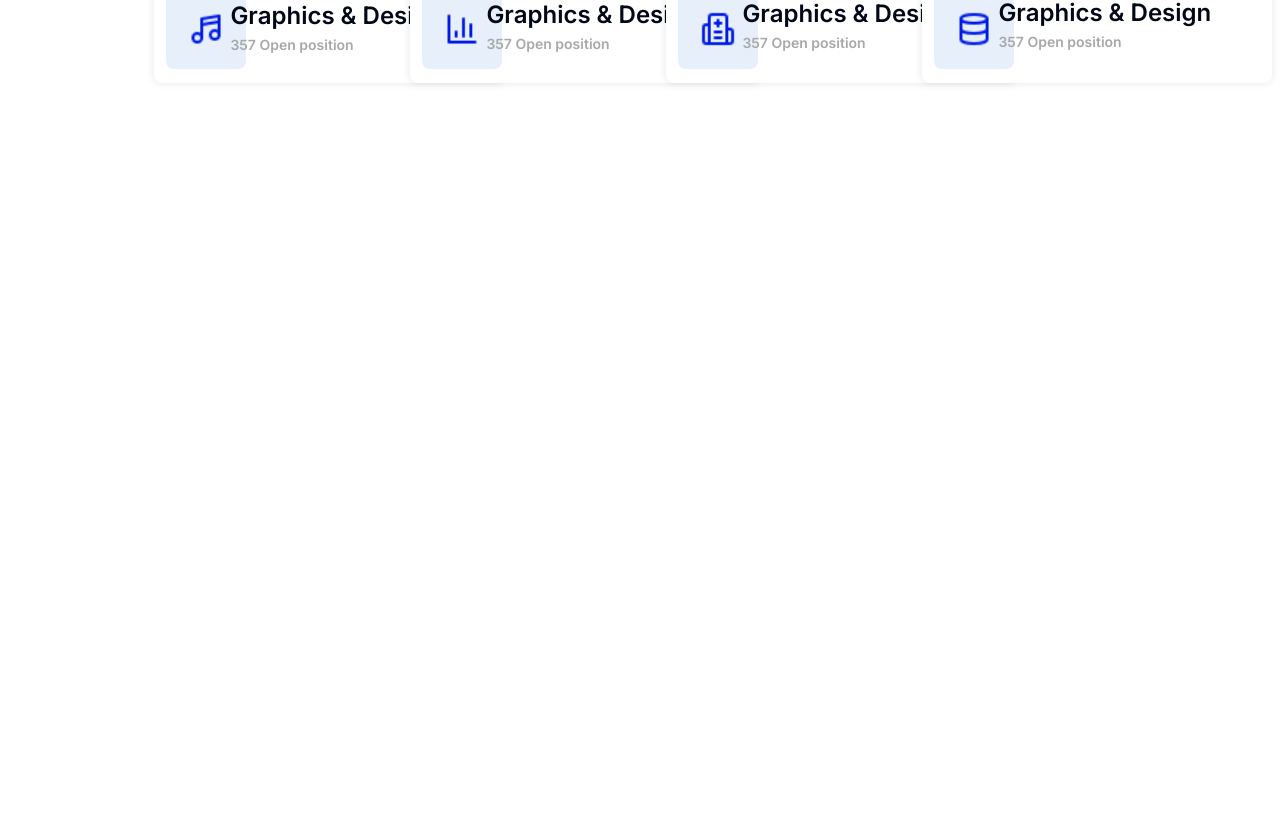
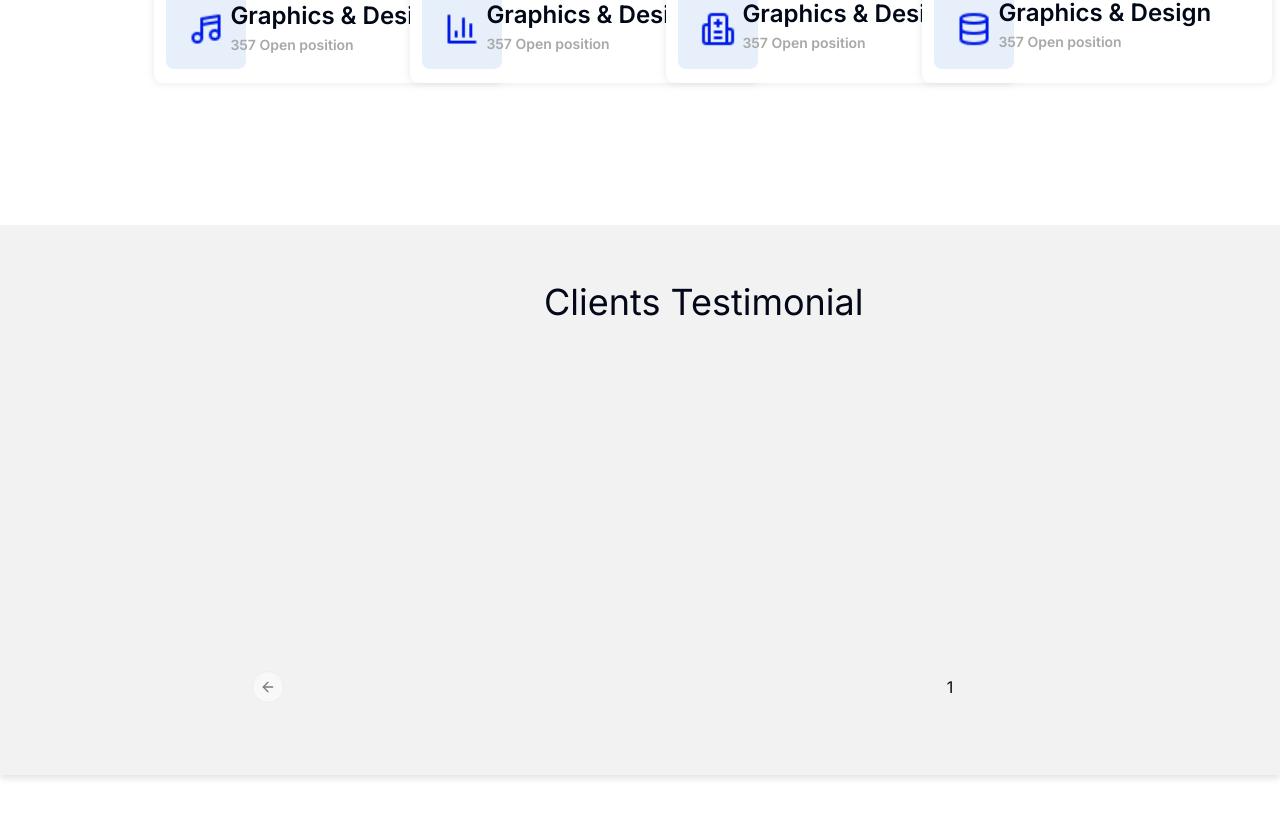
Before and after one commit to edecadt/OpenWork, a Next.js app: page / in a window 1280 px wide. Shown: the part 1389-2206 px from the top of the page. Before the commit the page ends 1914 px from the top, so only its background shows below. Built offline with nearby package versions, Linux system fonts and the light colour scheme; no server answers.

Commit message:
[+] -> front for carousel

```diff
--- a/package.json
+++ b/package.json
@@ -13,8 +13,8 @@
     "@hookform/resolvers": "^3.3.4",
     "@prisma/client": "5.11.0",
     "@radix-ui/react-accordion": "^1.1.2",
+    "@radix-ui/react-avatar": "^1.0.4",
     "@radix-ui/react-checkbox": "^1.0.4",
-    "@radix-ui/react-avatar": "^1.0.4",
     "@radix-ui/react-dialog": "^1.0.5",
     "@radix-ui/react-dropdown-menu": "^2.0.6",
     "@radix-ui/react-label": "^2.0.2",
@@ -30,6 +30,7 @@
     "clsx": "^2.1.0",
     "cmdk": "^1.0.0",
     "date-fns": "^3.6.0",
+    "embla-carousel-react": "^8.0.0",
     "lucide-react": "^0.363.0",
     "next": "14.1.4",
     "next-auth": "5.0.0-beta.15",
--- a/src/app/page.jsx
+++ b/src/app/page.jsx
@@ -3,6 +3,7 @@
 import Under_header from "@/components/under_header";
 import LightGrayRectangleWithImage from '@/components/GreyRectMid';
 import HowWork from "@/components/how_work";
+import Avis from "@/components/avis";
 
 export default async function Home() {
   const session = await auth();
@@ -15,6 +16,7 @@
       <Under_header pageName={pageName} displayPass={displayPass} Pass={Pass}/>
       <LightGrayRectangleWithImage />
       <HowWork />
+      <Avis />
     </div>
   );
 }
--- a/src/components/GreyRectMid.jsx
+++ b/src/components/GreyRectMid.jsx
@@ -8,6 +8,7 @@
   SelectGroup
 } from "@/components/ui/select"
 import { Input } from "@/components/ui/input"
+import Link from 'next/link';
 
 const LightGrayRectangleWithImage = () => {
   const containerStyle = {
@@ -266,7 +267,7 @@
               </SelectGroup>
             </SelectContent>
           </Select>
-          <button style={buttonStyle}>Find Job</button>
+          <Link href={"/job"}><button style={buttonStyle}>Find Job</button></Link>
         </div>
         <div style={whiteRectangleFirst}>
           {renderRectangleWithImage('11%', '73%', '/briefcase-business.png')}
--- /dev/null
+++ b/src/components/avis.jsx
@@ -0,0 +1,60 @@
+import React from 'react';
+import {
+    Carousel,
+    CarouselContent,
+    CarouselItem,
+    CarouselNext,
+    CarouselPrevious,
+} from "@/components/ui/carousel"
+
+
+const Avis = () => {
+    const avisContainer = {
+        position: 'relative',
+        top: '-300px',
+        width: '100%',
+        height: '550px',
+        backgroundColor: '#f2f2f2',
+        justifyContent: 'center',
+        boxShadow: '0px 4px 6px rgba(0, 0, 0, 0.1)',
+    };
+
+    const avisContent = {
+        textAlign: 'center',
+    };
+
+    const avisText = {
+        position: 'absolute',
+        top: '50px',
+        left: '42.5%',
+        fontFamily: 'Inter, sans-serif',
+        fontSize: '36px',
+    };
+
+    const carouselStyle = {
+        position: 'absolute',
+        top: '450px',
+        left: '300px',
+        width: '1300px',
+    }
+
+    return (
+        <div style={avisContainer}>
+            <div style={avisContent}>
+                <p style={avisText}>Clients Testimonial</p>
+                <Carousel style={carouselStyle}>
+                    <CarouselContent>
+                        <CarouselItem>1</CarouselItem>
+                        <CarouselItem>2</CarouselItem>
+                        <CarouselItem>3</CarouselItem>
+                    </CarouselContent>
+                    <CarouselPrevious />
+                    <CarouselNext />
+                </Carousel>
+
+            </div>
+        </div>
+    );
+};
+
+export default Avis;
--- a/src/components/how_work.jsx
+++ b/src/components/how_work.jsx
@@ -6,7 +6,7 @@
     const containerStyle = {
         position: 'relative',
         top: '-115px',
-        width: '100*%',
+        width: '100%',
         height: '794px',
         overflowX: 'hidden',
     };
--- /dev/null
+++ b/src/components/ui/carousel.jsx
@@ -0,0 +1,194 @@
+"use client";
+import * as React from "react"
+import useEmblaCarousel from "embla-carousel-react";
+import { ArrowLeft, ArrowRight } from "lucide-react"
+
+import { cn } from "@/lib/utils"
+import { Button } from "@/components/ui/button"
+
+const CarouselContext = React.createContext(null)
+
+function useCarousel() {
+  const context = React.useContext(CarouselContext)
+
+  if (!context) {
+    throw new Error("useCarousel must be used within a <Carousel />")
+  }
+
+  return context
+}
+
+const Carousel = React.forwardRef((
+  {
+    orientation = "horizontal",
+    opts,
+    setApi,
+    plugins,
+    className,
+    children,
+    ...props
+  },
+  ref
+) => {
+  const [carouselRef, api] = useEmblaCarousel({
+    ...opts,
+    axis: orientation === "horizontal" ? "x" : "y",
+  }, plugins)
+  const [canScrollPrev, setCanScrollPrev] = React.useState(false)
+  const [canScrollNext, setCanScrollNext] = React.useState(false)
+
+  const onSelect = React.useCallback((api) => {
+    if (!api) {
+      return
+    }
+
+    setCanScrollPrev(api.canScrollPrev())
+    setCanScrollNext(api.canScrollNext())
+  }, [])
+
+  const scrollPrev = React.useCallback(() => {
+    api?.scrollPrev()
+  }, [api])
+
+  const scrollNext = React.useCallback(() => {
+    api?.scrollNext()
+  }, [api])
+
+  const handleKeyDown = React.useCallback((event) => {
+    if (event.key === "ArrowLeft") {
+      event.preventDefault()
+      scrollPrev()
+    } else if (event.key === "ArrowRight") {
+      event.preventDefault()
+      scrollNext()
+    }
+  }, [scrollPrev, scrollNext])
+
+  React.useEffect(() => {
+    if (!api || !setApi) {
+      return
+    }
+
+    setApi(api)
+  }, [api, setApi])
+
+  React.useEffect(() => {
+    if (!api) {
+      return
+    }
+
+    onSelect(api)
+    api.on("reInit", onSelect)
+    api.on("select", onSelect)
+
+    return () => {
+      api?.off("select", onSelect)
+    };
+  }, [api, onSelect])
+
+  return (
+    (<CarouselContext.Provider
+      value={{
+        carouselRef,
+        api: api,
+        opts,
+        orientation:
+          orientation || (opts?.axis === "y" ? "vertical" : "horizontal"),
+        scrollPrev,
+        scrollNext,
+        canScrollPrev,
+        canScrollNext,
+      }}>
+      <div
+        ref={ref}
+        onKeyDownCapture={handleKeyDown}
+        className={cn("relative", className)}
+        role="region"
+        aria-roledescription="carousel"
+        {...props}>
+        {children}
+      </div>
+    </CarouselContext.Provider>)
+  );
+})
+Carousel.displayName = "Carousel"
+
+const CarouselContent = React.forwardRef(({ className, ...props }, ref) => {
+  const { carouselRef, orientation } = useCarousel()
+
+  return (
+    (<div ref={carouselRef} className="overflow-hidden">
+      <div
+        ref={ref}
+        className={cn(
+          "flex",
+          orientation === "horizontal" ? "-ml-4" : "-mt-4 flex-col",
+          className
+        )}
+        {...props} />
+    </div>)
+  );
+})
+CarouselContent.displayName = "CarouselContent"
+
+const CarouselItem = React.forwardRef(({ className, ...props }, ref) => {
+  const { orientation } = useCarousel()
+
+  return (
+    (<div
+      ref={ref}
+      role="group"
+      aria-roledescription="slide"
+      className={cn(
+        "min-w-0 shrink-0 grow-0 basis-full",
+        orientation === "horizontal" ? "pl-4" : "pt-4",
+        className
+      )}
+      {...props} />)
+  );
+})
+CarouselItem.displayName = "CarouselItem"
+
+const CarouselPrevious = React.forwardRef(({ className, variant = "outline", size = "icon", ...props }, ref) => {
+  const { orientation, scrollPrev, canScrollPrev } = useCarousel()
+
+  return (
+    (<Button
+      ref={ref}
+      variant={variant}
+      size={size}
+      className={cn("absolute  h-8 w-8 rounded-full", orientation === "horizontal"
+        ? "-left-12 top-1/2 -translate-y-1/2"
+        : "-top-12 left-1/2 -translate-x-1/2 rotate-90", className)}
+      disabled={!canScrollPrev}
+      onClick={scrollPrev}
+      {...props}>
+      <ArrowLeft className="h-4 w-4" />
+      <span className="sr-only">Previous slide</span>
+    </Button>)
+  );
+})
+CarouselPrevious.displayName = "CarouselPrevious"
+
+const CarouselNext = React.forwardRef(({ className, variant = "outline", size = "icon", ...props }, ref) => {
+  const { orientation, scrollNext, canScrollNext } = useCarousel()
+
+  return (
+    (<Button
+      ref={ref}
+      variant={variant}
+      size={size}
+      className={cn("absolute h-8 w-8 rounded-full", orientation === "horizontal"
+        ? "-right-12 top-1/2 -translate-y-1/2"
+        : "-bottom-12 left-1/2 -translate-x-1/2 rotate-90", className)}
+      disabled={!canScrollNext}
+      onClick={scrollNext}
+      {...props}>
+      <ArrowRight className="h-4 w-4" />
+      <span className="sr-only">Next slide</span>
+    </Button>)
+  );
+})
+CarouselNext.displayName = "CarouselNext"
+
+export { Carousel, CarouselContent, CarouselItem, CarouselPrevious, CarouselNext };
```
Also changed, not shown: 1 other file (tests, documents, lock files or other folders).
